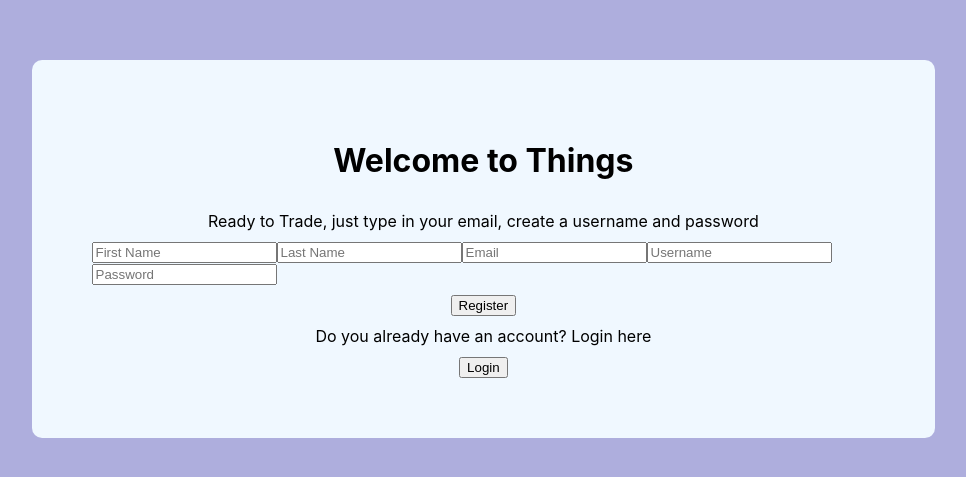
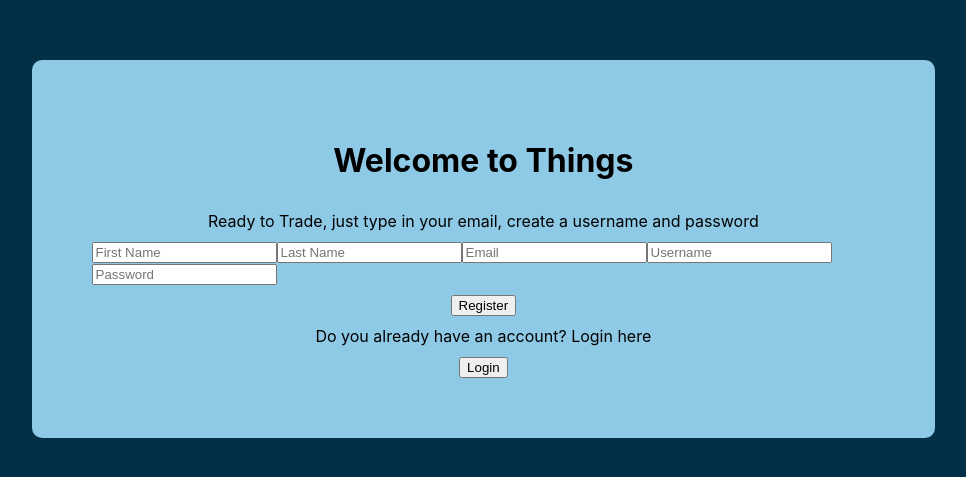
Before and after one commit to kylewatkins2174/SoftwareEngineeringProject, a React (Create React App) app in the folder client/: page /register in a window 1280 px wide. Shown: the part 151-628 px from the top of the page, without its empty margins (86-1052 px from the left). Built offline with nearby package versions, Linux system fonts and the light colour scheme; no server answers.

Commit message:
changed login and register colors

```diff
--- a/client/src/pages/InsertItem.jsx
+++ b/client/src/pages/InsertItem.jsx
@@ -1,4 +1,5 @@
-import { useState, useEffect } from 'react';
+import { useState, useEffect } from 'react'
+
 
 function AddItemToLibrary() {
   const [item, setItem] = useState("Book")
--- a/client/src/pages/login.scss
+++ b/client/src/pages/login.scss
@@ -1,6 +1,6 @@
 .center {
     height: 100vh;
-    background-color: rgb(174, 174, 221);
+    background-color: #023047;
     display: flex;
     align-items: center;
     justify-content: center;
@@ -9,7 +9,7 @@
     .login {
         width: 75%;
         height: 75%;
-        background-color: aliceblue;
+        background-color: #8ECAE6;
         border-radius: 10px;
         align-items: center;
         .left {
--- a/client/src/pages/register.scss
+++ b/client/src/pages/register.scss
@@ -1,6 +1,6 @@
 .mid {
     height: 100vh;
-    background-color: rgb(174, 174, 221);
+    background-color: #023047;
     display: flex;
     align-items: center;
     justify-content: center;
@@ -11,7 +11,7 @@
             width: 75%;
             height: 75%;
             display: flex;
-            background-color: aliceblue;
+            background-color: #8ECAE6;
             border-radius: 10px;
             //flex: 1;
             background-size: cover;
```
